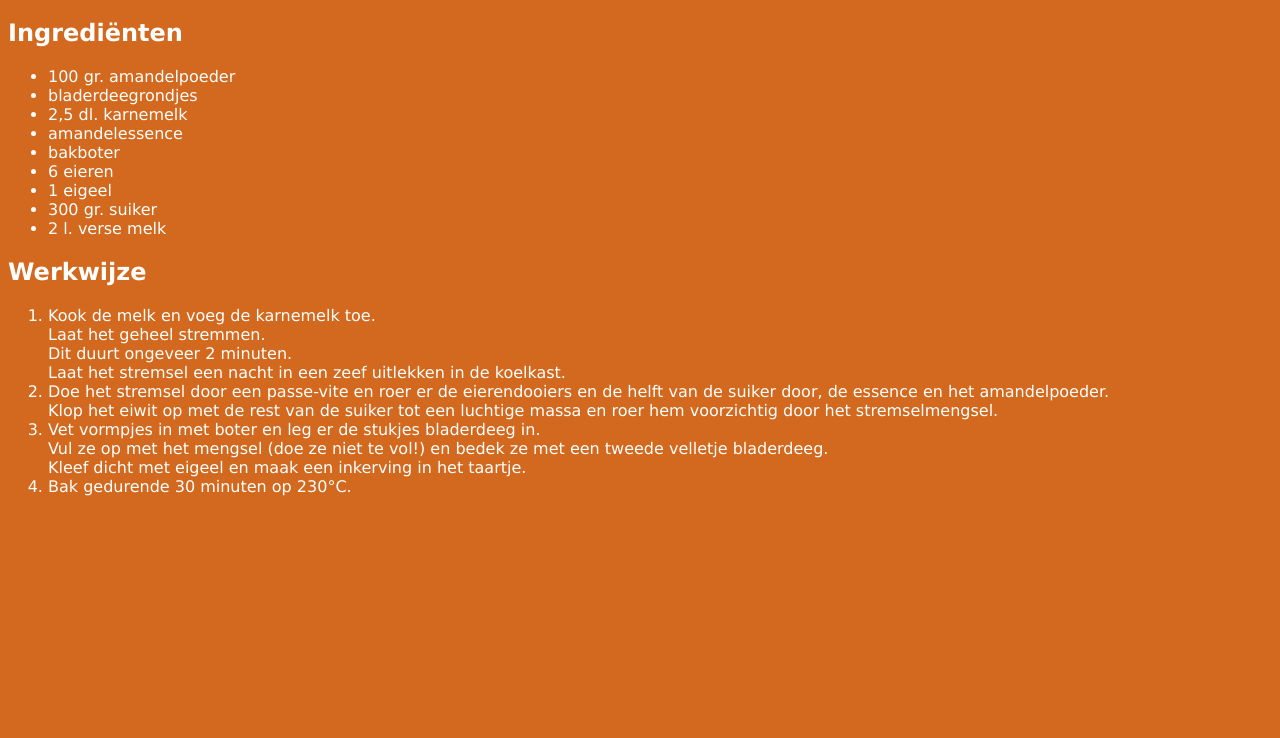
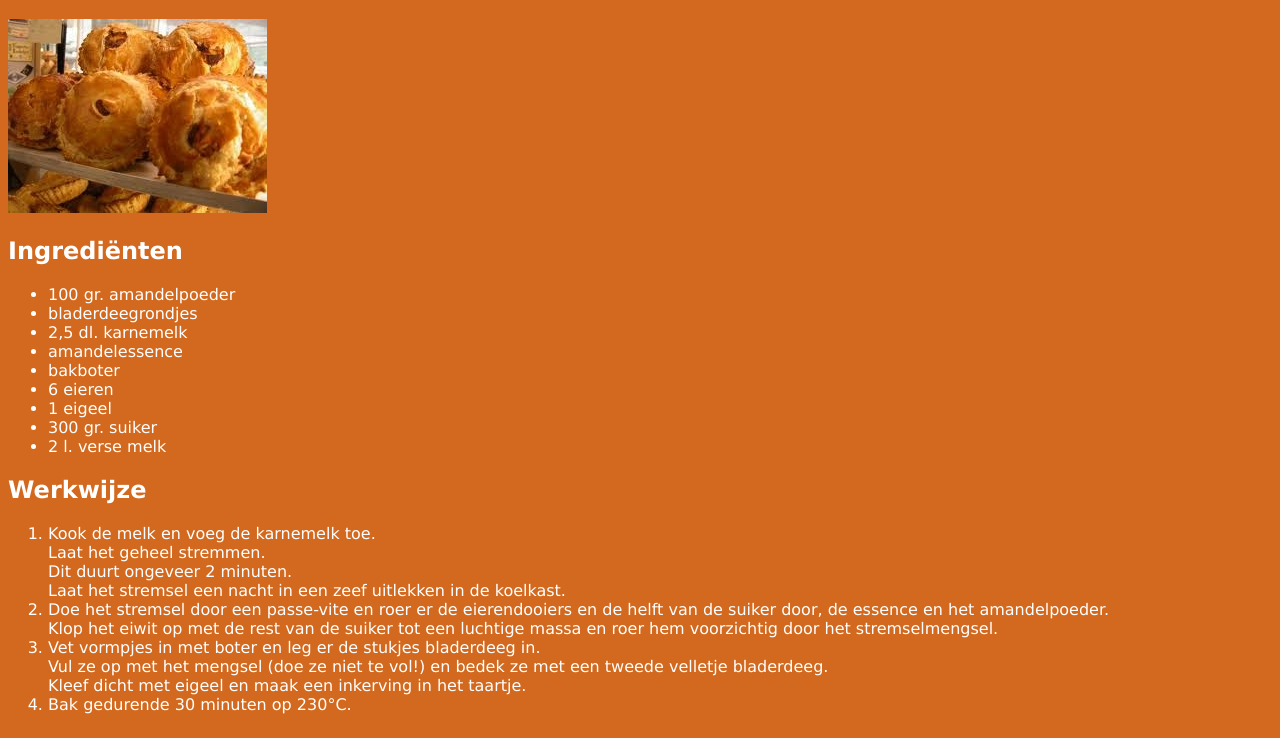
Before and after one commit to Yandalf/recepten, a plain HTML site: page mattentaart.html in a window 1280 px wide. Shown: the part 62-800 px from the top of the page. Drawn offline with Linux system fonts and the light colour scheme; files that its build step writes are made by us from their sources.

Commit message:
mattentaart veranderd

```diff
--- a/mattentaart.html
+++ b/mattentaart.html
@@ -6,7 +6,7 @@
 <link rel="stylesheet" href="default.css">
 </head>
 <body>
-<h1>Mattentaart</h1>
+<h1>Mattentaart</h1> <img src="afbeeldingen/mattentaart.jpg" alt="mattentaart">
 <h2>Ingrediënten</h2>
 <ul>
 <li>100 gr. amandelpoeder</li>
```
